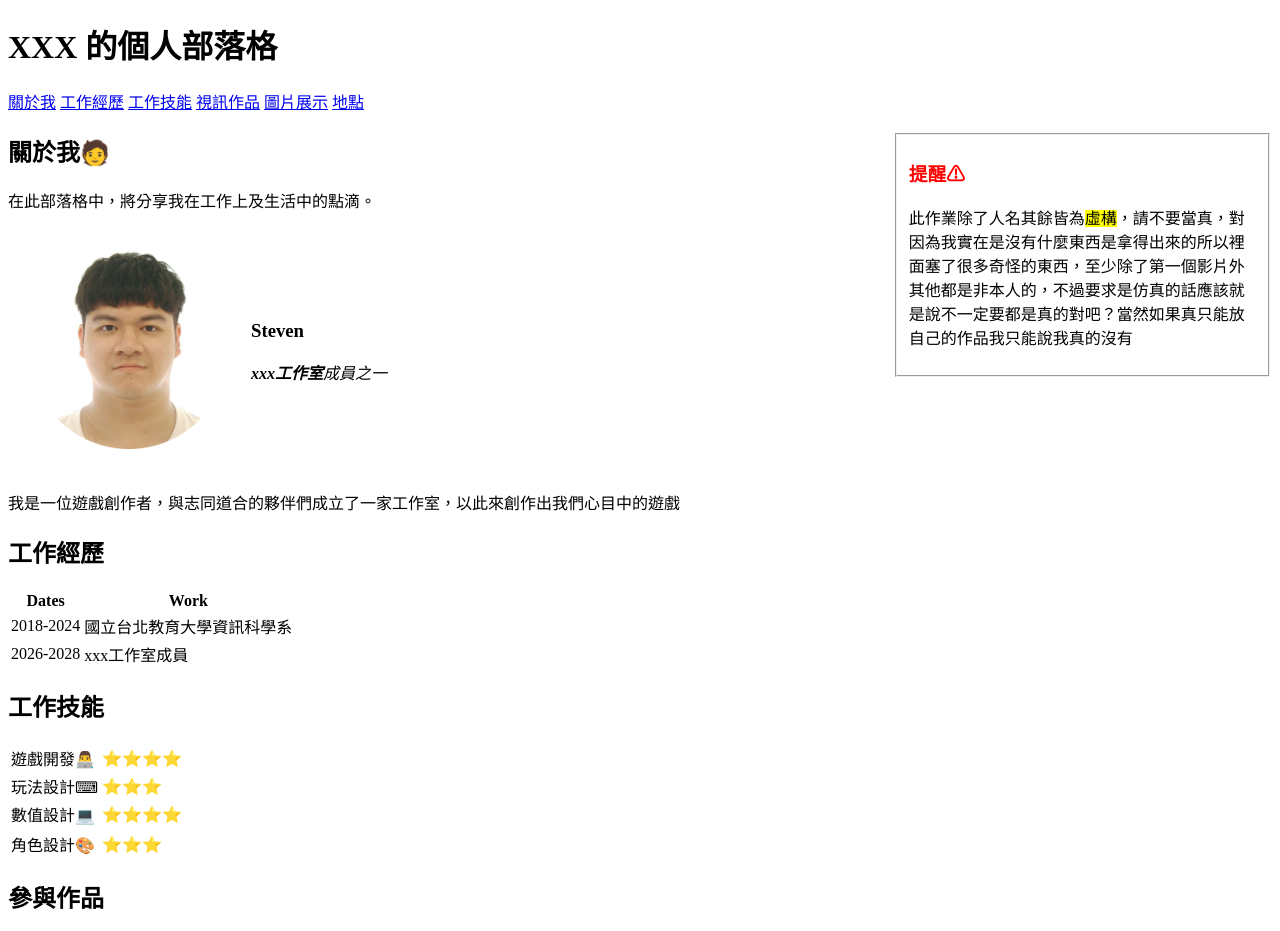
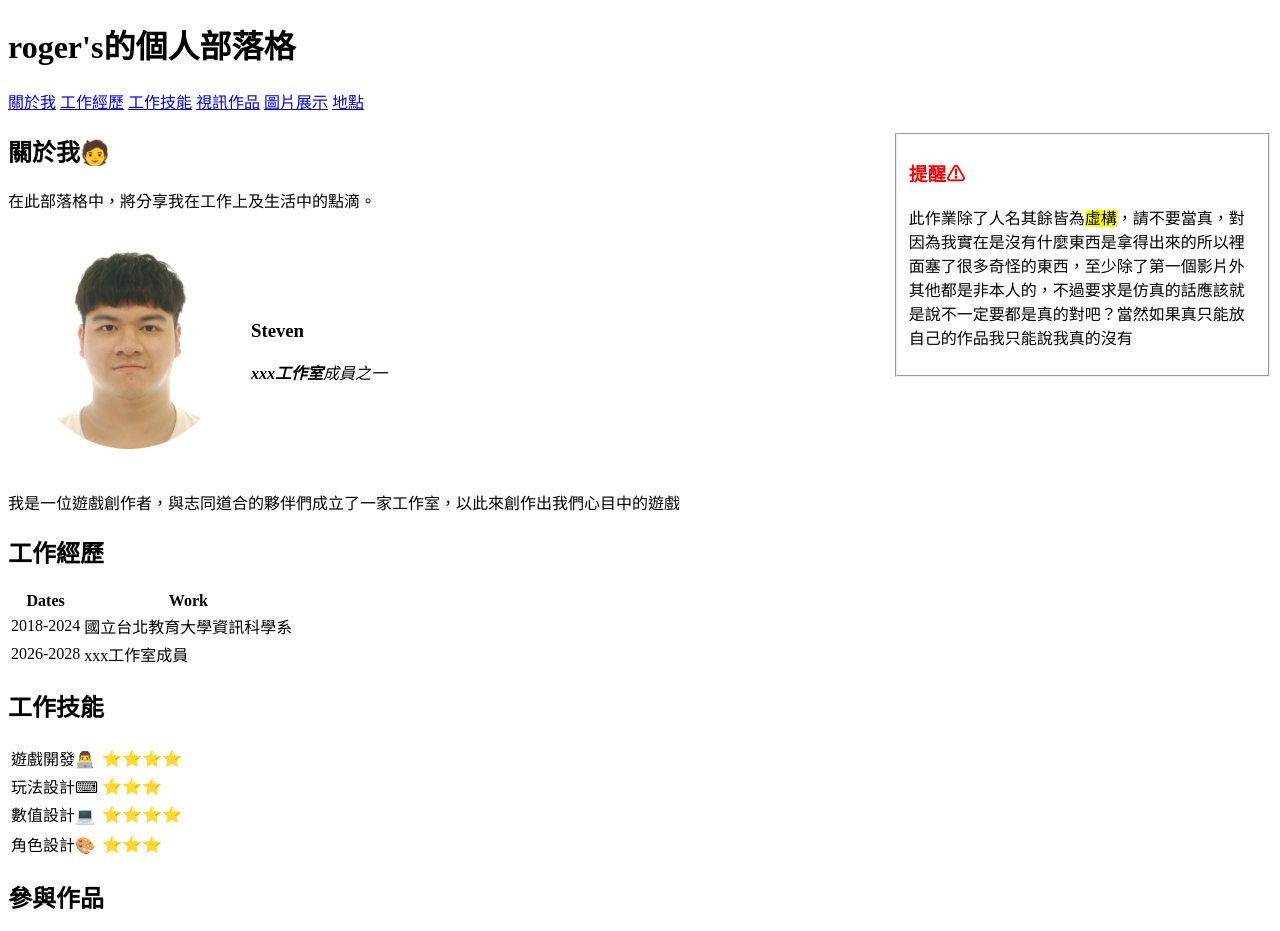
Before and after one commit to Roger0910/website_HTML, a plain HTML site: page index.html in a window 1280 px wide. Shown: the top 931 px of the page. Drawn offline with Linux system fonts and the light colour scheme; grey boxes are pictures that could not be loaded.

Commit message:
Update index.html

```diff
--- a/index.html
+++ b/index.html
@@ -7,7 +7,7 @@
 <body>
 <!--頁頭-->
 <header>
-    <h1>XXX 的個人部落格</h1>
+    <h1>roger's的個人部落格</h1>
     <nav>
         <a href="#section1">關於我</a>
         <a href="#section2">工作經歷</a>
```
